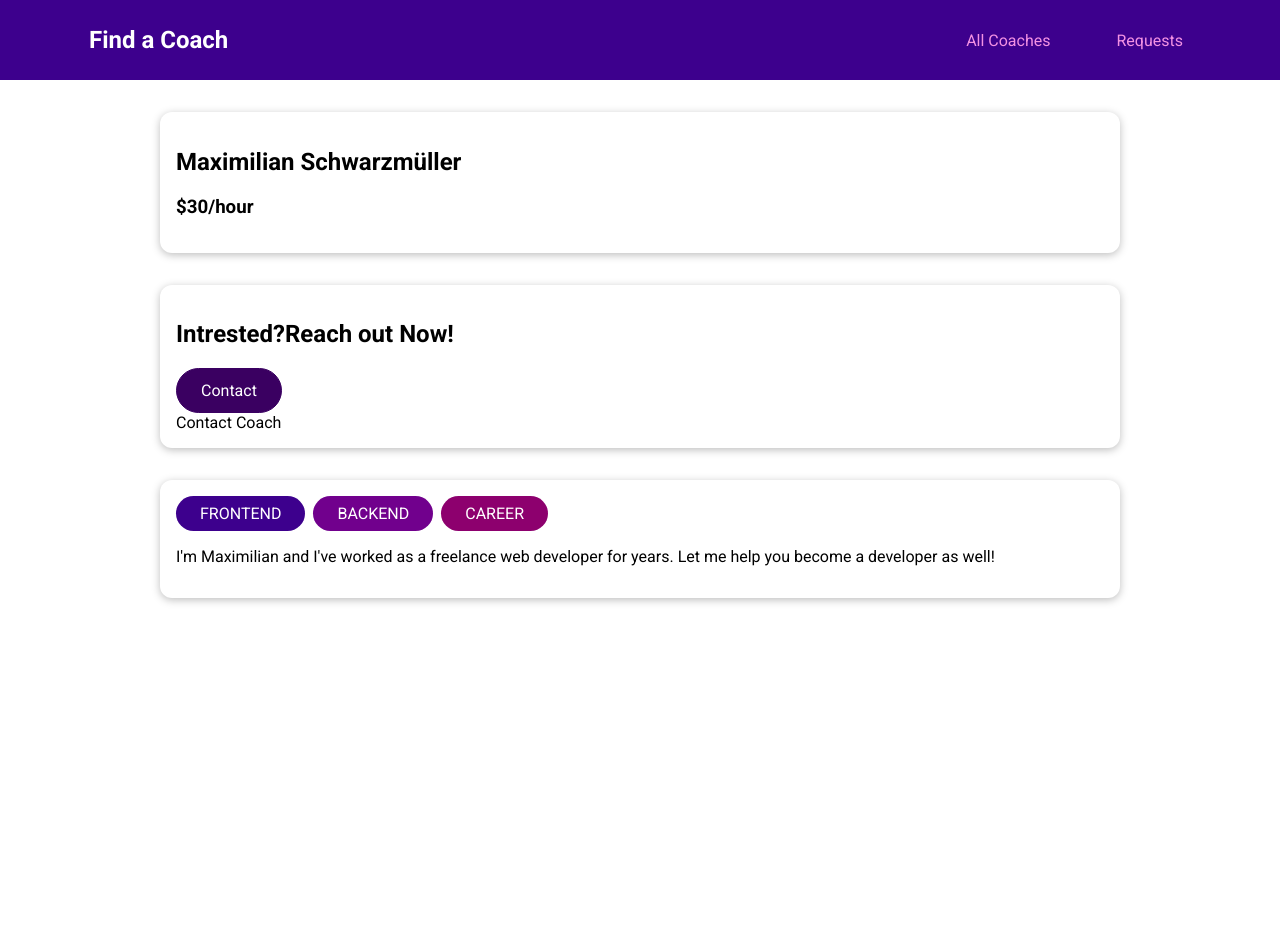
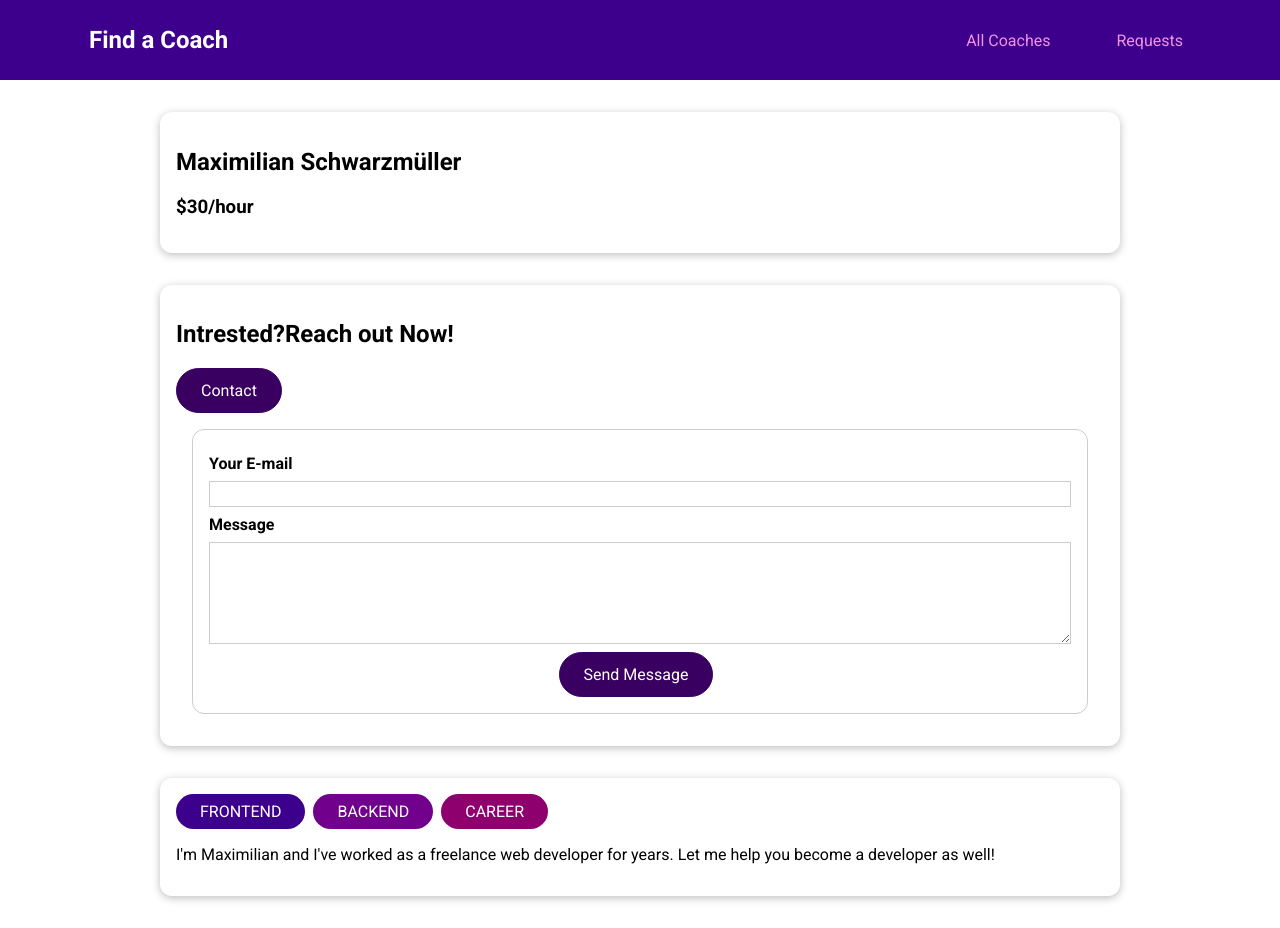
Before and after one commit to Sankha-Bhattacharjee/vue-find-coach-app, a Vue app: page /coaches/c1/contact in a window 1280 px wide. Before the commit the page ends 800 px from the top, so only its background shows below. Built offline with nearby package versions, Linux system fonts and the light colour scheme.

Commit message:
Add contact coach and Requests functionality

```diff
--- a/src/pages/requests/ContactCoach.vue
+++ b/src/pages/requests/ContactCoach.vue
@@ -1,3 +1,90 @@
 <template>
-    Contact Coach
+  <form @submit.prevent="submitForm">
+    <div class="form-control">
+      <label for="email">Your E-mail</label>
+      <input type="email" id="email" v-model.trim="email" />
+    </div>
+    <div class="form-control">
+      <label for="message">Message</label>
+      <textarea id="message" rows="5" v-model.trim="message"></textarea>
+    </div>
+    <p class="errors" v-if="!formIsValid">
+      Please enter a valid email and message.
+    </p>
+    <div class="actions">
+      <base-button>Send Message</base-button>
+    </div>
+  </form>
 </template>
+
+<script>
+export default {
+  data() {
+    return {
+      email: '',
+      message: '',
+      formIsValid: true,
+    };
+  },
+  methods: {
+    submitForm() {
+      this.formIsValid = true;
+      if (this.email === '' || !this.email.includes('@') || this.message === '') {
+        this.formIsValid = false;
+        return;
+      }
+
+      this.$store.dispatch('requests/contactCoach', {
+          coachId: this.$route.params.id,
+          email: this.email,
+          messsage: this.message
+      });
+      this.$router.replace('/coaches');
+    },
+  },
+};
+</script>
+
+<style scoped>
+form {
+  margin: 1rem;
+  border: 1px solid #ccc;
+  border-radius: 12px;
+  padding: 1rem;
+}
+
+.form-control {
+  margin: 0.5rem 0;
+}
+
+label {
+  font-weight: bold;
+  margin-bottom: 0.5rem;
+  display: block;
+}
+
+input,
+textarea {
+  display: block;
+  width: 100%;
+  font: inherit;
+  border: 1px solid #ccc;
+  padding: 0.15rem;
+}
+
+input:focus,
+textarea:focus {
+  border-color: #3d008d;
+  background-color: #faf6ff;
+  outline: none;
+}
+
+.errors {
+  font-weight: bold;
+  color: red;
+}
+
+.actions {
+  text-align: center;
+}
+</style>
--- a/src/store/index.js
+++ b/src/store/index.js
@@ -1,9 +1,12 @@
 import { createStore } from 'vuex';
 
 import coachesModule from './modules/coaches/index.js';
+import requestsModule from './modules/requests/index.js';
+
 const store = createStore({
   modules: {
     coaches: coachesModule,
+    requests: requestsModule
   },
   state() {
     return {
--- /dev/null
+++ b/src/store/modules/requests/actions.js
@@ -0,0 +1,11 @@
+export default {
+    contactCoach(context, payload){
+        const newRequest = {
+            id: new Date().toISOString(),
+            coachId: payload.coachId,
+            userEmail: payload.email,
+            message: payload.message,
+        };
+        context.commit('addRequests', newRequest);
+    }
+};
--- /dev/null
+++ b/src/store/modules/requests/getters.js
@@ -0,0 +1 @@
+export default {};
--- /dev/null
+++ b/src/store/modules/requests/index.js
@@ -0,0 +1,15 @@
+import mutations from './mutations.js';
+import actions from './actions.js';
+import getters from './getters.js';
+
+export default {
+    namespaced: true,
+    state(){
+        return {
+            requests: []
+        };
+    },
+    mutations,
+    actions,
+    getters
+};
--- /dev/null
+++ b/src/store/modules/requests/mutations.js
@@ -0,0 +1,5 @@
+export default {
+    addRequests(state, payload){
+        state.requests.push(payload);
+    }
+};
```
